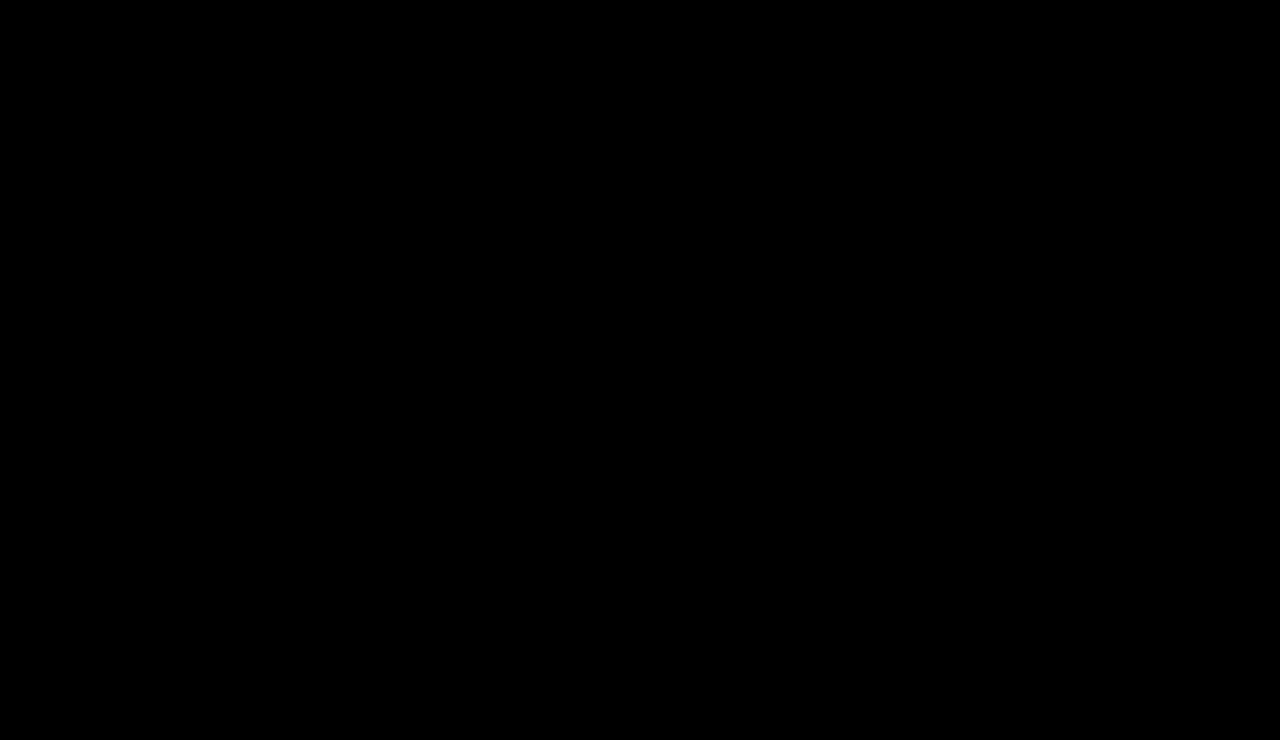
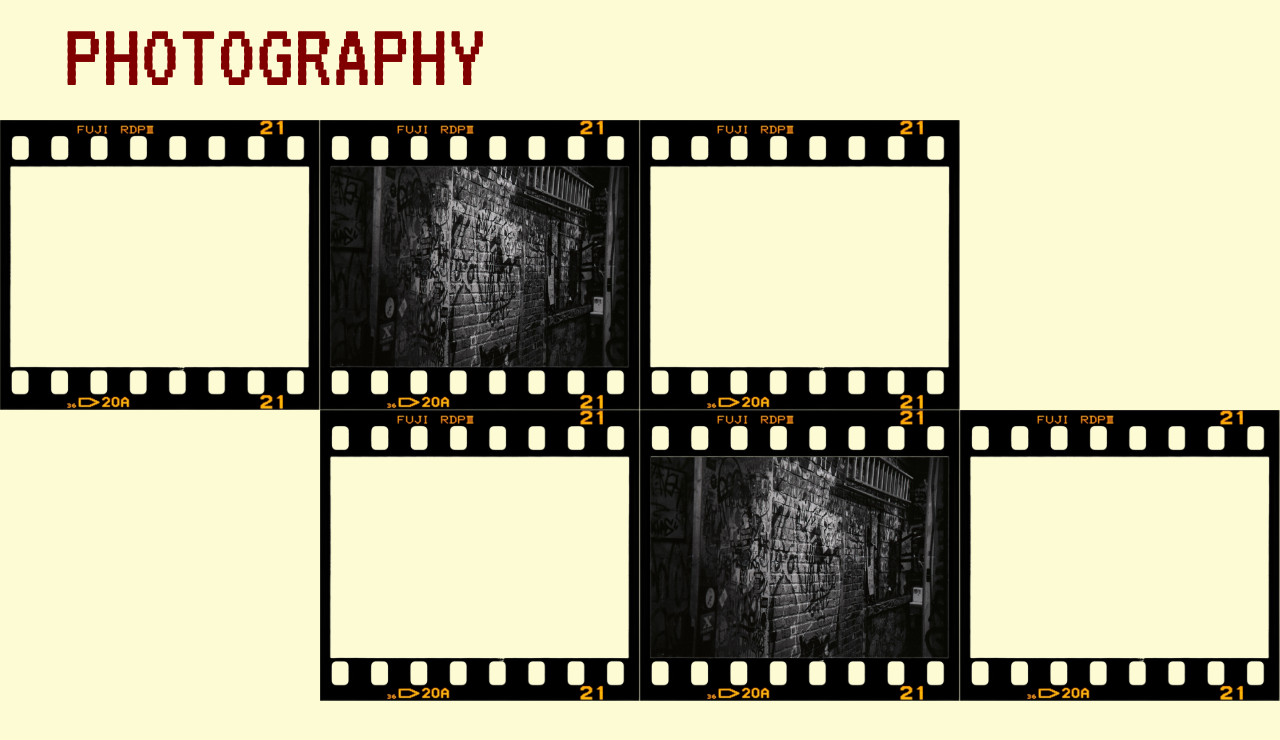
Before and after one commit to MAKIENAUT/KM2C, a Next.js app: page /photography in a window 1280 px wide. Before the commit this address had no page. Shown: the top 740 px of the page. Built offline with nearby package versions, Linux system fonts and the light colour scheme.

Commit message:
Create photography page

```diff
--- /dev/null
+++ b/src/app/(pages)/photography/page.tsx
@@ -0,0 +1,35 @@
+import FilmStrip from "@/components/FilmStrip";
+import { vt323 } from "@/lib/fonts";
+import { PHOTO_VALUES } from "@/lib/values";
+
+export default function PhotographyPage() {
+  return (
+    <section className="h-[1000px] bg-cream py-2">
+      <h1 className={`${vt323.className} mb-4 px-16 text-8xl text-maroon`}>
+        PHOTOGRAPHY
+      </h1>
+      <div className="no-scrollbar flex w-full overflow-x-scroll">
+        {PHOTO_VALUES.map(({ tailwindUrl, url, imgPosition, slug }) => (
+          <FilmStrip
+            key={url}
+            tailwindUrl={tailwindUrl}
+            imgPosition={imgPosition}
+            slug={slug}
+          />
+        ))}
+      </div>
+      <div className="no-scrollbar flex w-full flex-row-reverse overflow-x-scroll">
+        {PHOTO_VALUES.reverse().map(
+          ({ tailwindUrl, url, imgPosition, slug }) => (
+            <FilmStrip
+              key={url}
+              tailwindUrl={tailwindUrl}
+              imgPosition={imgPosition}
+              slug={slug}
+            />
+          )
+        )}
+      </div>
+    </section>
+  );
+}
```
